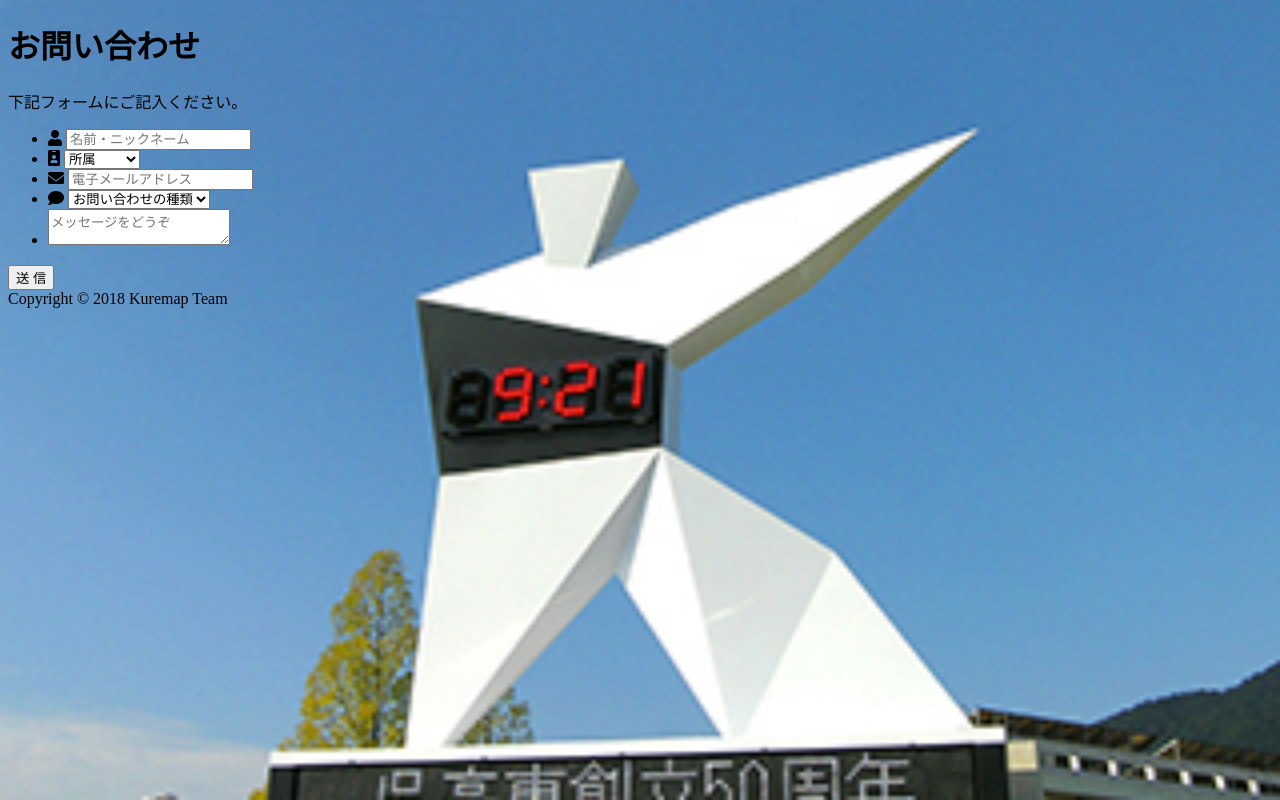
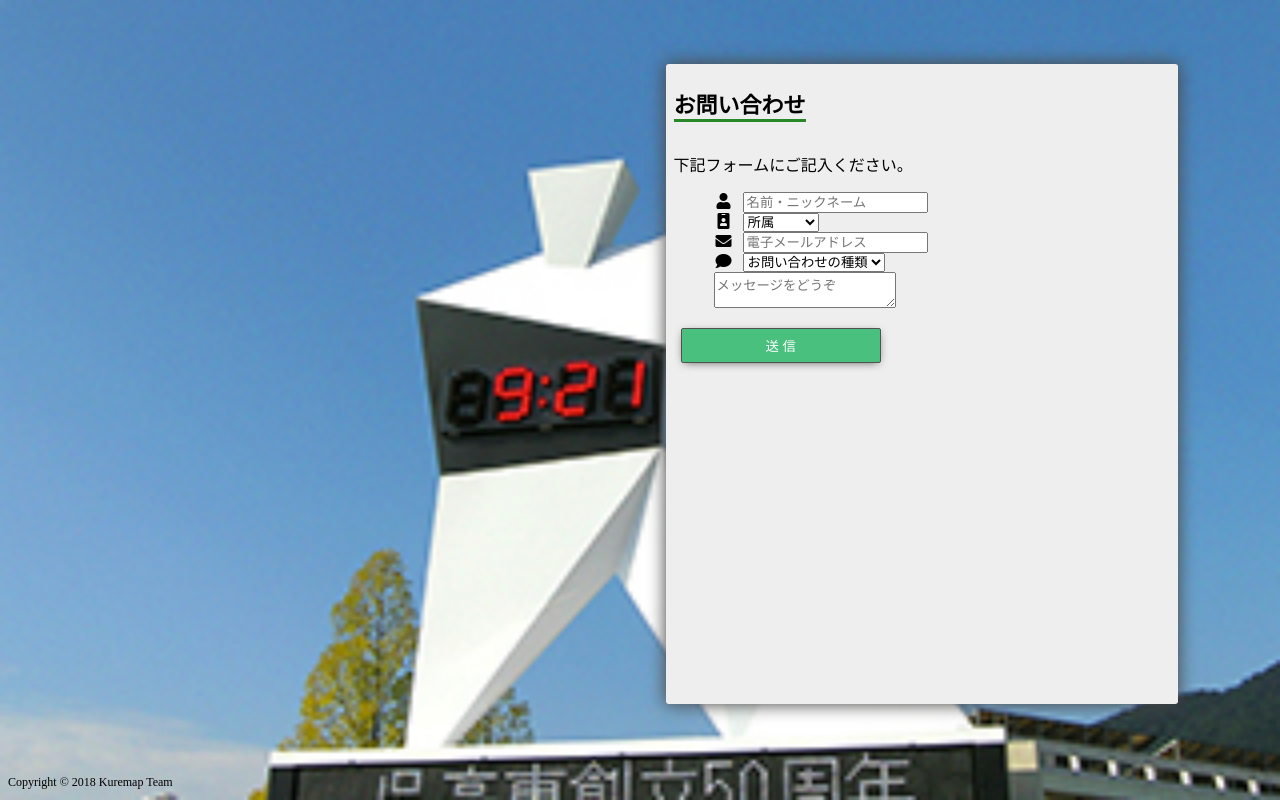
Before and after one commit to kure-kosen/kure_kosen_map, a PHP site: page /contact.html in a window 1280 px wide. Run offline with PHP 8.4, Linux system fonts and the light colour scheme; some libraries are stand-ins or nearby versions.

Commit message:
フォーム全体のデザイン

```diff
--- a/src/static/assets/css/contact.css
+++ b/src/static/assets/css/contact.css
@@ -8,3 +8,50 @@
     background-image: url("../img/monument-knct.jpg");
     background-size: cover;
 }
+
+.contact {
+    background: rgb(238, 238, 238);
+    position: absolute;
+    top: 8vh;
+    right: 8vw;
+    width: 40vw;
+    height: 80vh;
+    box-shadow: 0px 0px 17px 1px #4a4a4a;
+    border-radius: 3px;
+}
+
+.contact-inner {
+    padding: 8px;
+}
+
+.contact-inner h1 {
+    display: inline-block;
+    font-size: 22px;
+    border-bottom: 3px solid rgb(40, 136, 40);
+}
+
+.contact-inner ul.form-components {
+    list-style-type: none;
+}
+
+.contact-inner ul.form-components .icon {
+    margin-right: 5px;
+}
+
+.contact-inner form input[type="submit"] {
+    background: rgba(29, 180, 97, 0.781);
+    color: #fff;
+    border: 0;
+    width: 200px;
+    height: 35px;
+    margin: 0 7px;
+    box-shadow:0px 2px 10px -3px #474747;
+    border-radius: 2px;
+    border: 1px solid #525252;
+}
+
+footer {
+    position: absolute;
+    bottom: 10px;
+    font-size: 12px;
+}
--- a/src/static/contact.html
+++ b/src/static/contact.html
@@ -19,13 +19,17 @@
                         <p>下記フォームにご記入ください。</p>
                         <!-- nameなどはまだつけていません -->
                         <form>
-                            <ul>
+                            <ul class="form-components">
                                 <li>
-                                    <i class="fas fa-user"></i>
+                                    <span class="icon">
+                                        <i class="fas fa-user fa-fw"></i>
+                                    </span>
                                     <input type="text" placeholder="名前・ニックネーム">
                                 </li>
                                 <li>
-                                    <i class="fas fa-id-badge"></i>
+                                    <span class="icon">
+                                        <i class="fas fa-id-badge fa-fw"></i>
+                                    </span>
                                     <select>
                                         <option>所属</option>
                                         <option>呉高専生</option>
@@ -35,11 +39,15 @@
                                     </select>
                                 </li>
                                 <li>
-                                    <i class="fas fa-envelope"></i>
+                                    <span class="icon">
+                                        <i class="fas fa-envelope fa-fw"></i>
+                                    </span>
                                     <input type="text" placeholder="電子メールアドレス">
                                 </li>
                                 <li>
-                                    <i class="fas fa-comment"></i>
+                                    <span class="icon">
+                                        <i class="fas fa-comment fa-fw"></i>
+                                    </span>
                                     <select>
                                         <option>お問い合わせの種類</option>
                                         <option>感想</option>
```
